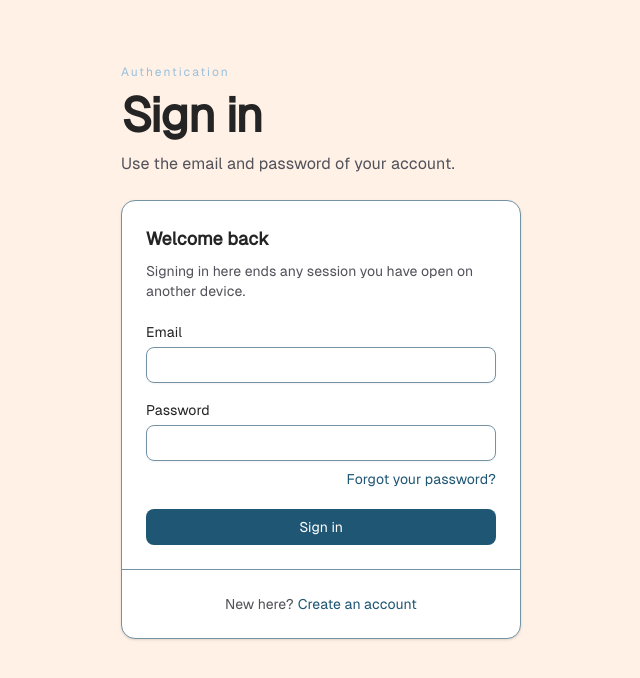
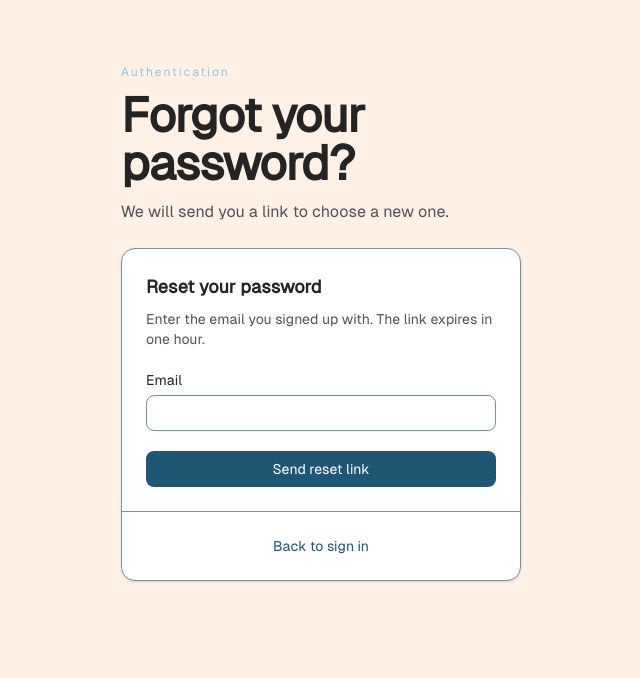
Before and after one commit to Renatocff-bkp/coders-university-module-04, a React (Vite) app in the folder apps/app/: page /auth/forgot-password in a window 1280 px wide. Before the commit this address led to /auth/sign-in. Shown: the top 678 px of the page, without its empty margins (319-959 px from the left). Built offline with nearby package versions, Linux system fonts and the light colour scheme; no server answers.

Commit message:
feat(app): adiciona página de esqueci a senha
Formulário com e-mail, validação, estado de envio e feedback genérico.

Inclui o E2E da spec 005, ainda não executado.

Co-authored-by: OpenCode Agent <opencode-agent@opencode.invalid>

```diff
--- a/apps/app/src/App.tsx
+++ b/apps/app/src/App.tsx
@@ -5,6 +5,7 @@ import HomePlaceholder from "./routes/home-placeholder";
 import SignInPage from "./modules/auth/pages/sign-in-page";
 import CheckEmailPage from "./modules/auth/pages/check-email-page";
 import ConfirmAccountPage from "./modules/auth/pages/confirm-account-page";
+import ForgotPasswordPage from "./modules/auth/pages/forgot-password-page";
 import SignUpPage from "./modules/auth/pages/sign-up-page";
 import { RequireAuth } from "./routes/require-auth";
 import { useAuth } from "./modules/auth/AuthProvider";
@@ -26,6 +27,7 @@ export default function App() {
       <Route path="/auth/sign-up" element={<SignUpPage />} />
       <Route path="/auth/check-email" element={<CheckEmailPage />} />
       <Route path="/auth/confirm-account" element={<ConfirmAccountPage />} />
+      <Route path="/auth/forgot-password" element={<ForgotPasswordPage />} />
       <Route path="/app" element={<RequireAuth />}>
         <Route index element={<HomePlaceholder />} />
         <Route path="status" element={<StatusPage />} />
--- /dev/null
+++ b/apps/app/src/modules/auth/api/forgot-password.ts
@@ -0,0 +1,21 @@
+import { apiRequest } from "../../../shared/api-client";
+
+export interface ForgotPasswordResponse {
+  message: string;
+}
+
+export async function forgotPassword(
+  email: string,
+  signal?: AbortSignal,
+): Promise<ForgotPasswordResponse> {
+  const { data } = await apiRequest<ForgotPasswordResponse>(
+    "/api/v1/auth/forgot-password",
+    {
+      method: "POST",
+      body: { email },
+      signal,
+    },
+  );
+
+  return data;
+}
--- /dev/null
+++ b/apps/app/src/modules/auth/pages/forgot-password-page.tsx
@@ -0,0 +1,158 @@
+import { useRef, useState, type FormEvent } from "react";
+import { Link } from "react-router-dom";
+
+import {
+  Button,
+  Card,
+  CardContent,
+  CardDescription,
+  CardFooter,
+  CardHeader,
+  CardTitle,
+  Input,
+  Label,
+} from "@repo/ui";
+
+import { ApiError } from "../../../shared/api-client";
+import { forgotPassword } from "../api/forgot-password";
+import { validateEmail } from "../validation";
+
+const GENERIC_ERROR_MESSAGE =
+  "We could not send the reset link. Please try again.";
+
+export default function ForgotPasswordPage() {
+  const [email, setEmail] = useState("");
+  const [fieldError, setFieldError] = useState<string | null>(null);
+  const [formError, setFormError] = useState<string | null>(null);
+  const [confirmation, setConfirmation] = useState<string | null>(null);
+  const [isSubmitting, setIsSubmitting] = useState(false);
+  const emailRef = useRef<HTMLInputElement>(null);
+
+  const handleSubmit = async (event: FormEvent<HTMLFormElement>) => {
+    event.preventDefault();
+    setFormError(null);
+    setConfirmation(null);
+
+    const validationError = validateEmail(email);
+
+    setFieldError(validationError ?? null);
+
+    if (validationError) {
+      emailRef.current?.focus();
+      return;
+    }
+
+    setIsSubmitting(true);
+
+    try {
+      const response = await forgotPassword(email.trim());
+      setConfirmation(response.message);
+    } catch (error) {
+      if (error instanceof ApiError && error.fields?.length) {
+        setFieldError(
+          error.fields[0]?.messages?.[0] ?? "Enter a valid email address.",
+        );
+        emailRef.current?.focus();
+      } else {
+        setFormError(GENERIC_ERROR_MESSAGE);
+      }
+    } finally {
+      setIsSubmitting(false);
+    }
+  };
+
+  return (
+    <main className="min-h-dvh bg-linen text-foreground">
+      <div className="mx-auto flex w-full max-w-md flex-col gap-6 px-4 py-12 sm:px-6 sm:py-16">
+        <header className="flex flex-col gap-3">
+          <p className="text-xs font-medium tracking-[0.16em] text-powder-blue">
+            Authentication
+          </p>
+          <h1 className="font-sans text-4xl font-semibold tracking-tight text-foreground sm:text-5xl">
+            Forgot your password?
+          </h1>
+          <p className="text-base text-muted-foreground">
+            We will send you a link to choose a new one.
+          </p>
+        </header>
+
+        <Card>
+          <CardHeader>
+            <CardTitle className="text-lg">Reset your password</CardTitle>
+            <CardDescription>
+              Enter the email you signed up with. The link expires in one hour.
+            </CardDescription>
+          </CardHeader>
+
+          <CardContent>
+            <form
+              className="flex flex-col gap-5"
+              onSubmit={handleSubmit}
+              noValidate
+              aria-busy={isSubmitting}
+            >
+              {formError ? (
+                <div
+                  role="alert"
+                  className="rounded-lg border border-destructive/30 bg-destructive/5 p-3 text-sm text-destructive"
+                >
+                  {formError}
+                </div>
+              ) : null}
+
+              {confirmation ? (
+                <div
+                  role="status"
+                  aria-live="polite"
+                  className="rounded-lg border border-border bg-muted p-3 text-sm text-foreground"
+                >
+                  <p>{confirmation}</p>
+                </div>
+              ) : null}
+
+              <div className="flex flex-col gap-2">
+                <Label htmlFor="email">Email</Label>
+                <Input
+                  id="email"
+                  name="email"
+                  type="email"
+                  autoComplete="email"
+                  value={email}
+                  onChange={(event) => {
+                    setEmail(event.target.value);
+                    setFieldError(null);
+                  }}
+                  ref={emailRef}
+                  aria-invalid={fieldError ? true : undefined}
+                  aria-describedby={fieldError ? "email-error" : undefined}
+                />
+                {fieldError ? (
+                  <p
+                    id="email-error"
+                    role="alert"
+                    className="text-sm text-destructive"
+                  >
+                    {fieldError}
+                  </p>
+                ) : null}
+              </div>
+
+              <Button type="submit" disabled={isSubmitting} className="w-full">
+                {isSubmitting ? "Sending link…" : "Send reset link"}
+              </Button>
+            </form>
+          </CardContent>
+
+          <CardFooter className="justify-center border-t text-sm text-muted-foreground">
+            <Link
+              to="/auth/sign-in"
+              className="font-medium text-primary underline-offset-4 hover:underline"
+            >
+              Back to sign in
+            </Link>
+          </CardFooter>
+        </Card>
+      </div>
+    </main>
+  );
+}
```
Also changed, not shown: 1 other file (tests, documents, lock files or other folders).
